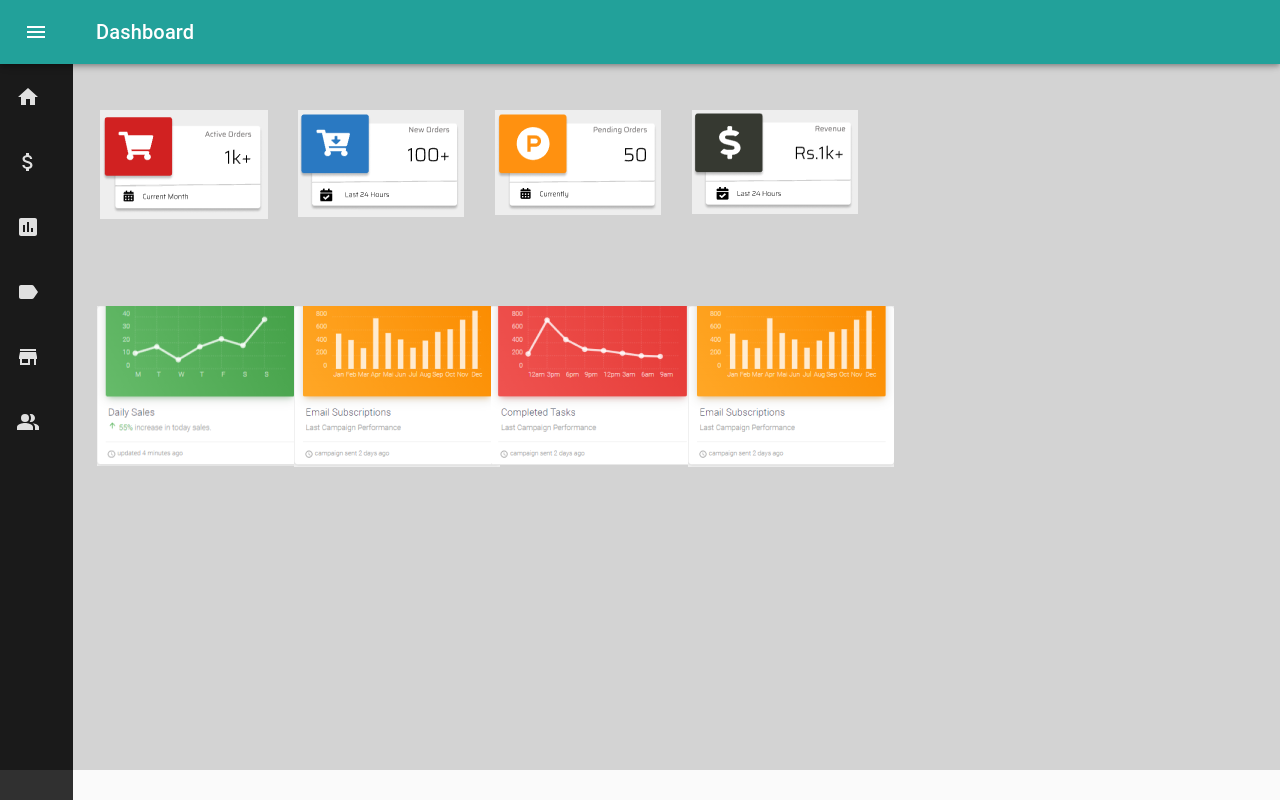
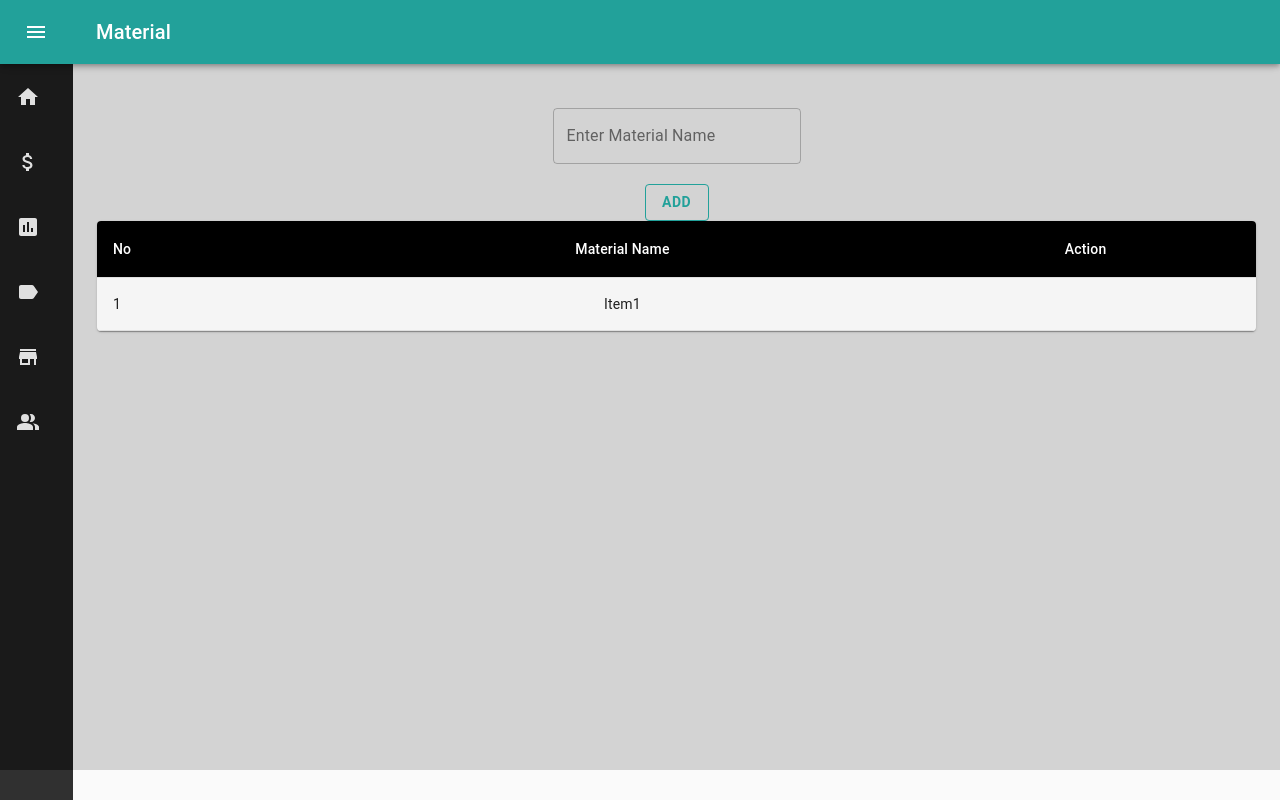
Before and after one commit to wabbi-khan/xcl-hitech, a React (Create React App) app: page /purchase/material in a window 1280 px wide. Built offline with nearby package versions, Linux system fonts and the light colour scheme.

Commit message:
purchase dashboard complete & material continue

```diff
--- a/src/App.jsx
+++ b/src/App.jsx
@@ -1,14 +1,28 @@
 import React from 'react';
 import './App.css';
+import {
+  BrowserRouter,
+  Switch,
+  Route,
+  Link
+} from "react-router-dom";
+import Login from './login/Login';
+import PurchaseDashboard from './dashboard/purchase/PurchaseDashboard';
+import Material from './dashboard/purchase/material/Material';
 import Dashboard from './dashboard/Dashboard';
-import Sidenav from './dashboard/SideNav/Sidenav';
-import Login from './login/Login'
+
+
+
+
 
 function App() {
   return (
-    <div className="App">
-      <Dashboard/>
-    </div>
+    <BrowserRouter>
+      <Route exact path="/" component={Login} />
+      <Route exact path="/dashboard" component={Dashboard} />
+      <Route exact path="/purchasedashboard" component={PurchaseDashboard} />
+      <Route exact path="/purchase/material" component={Material} />
+    </BrowserRouter>
   );
 }
 
--- a/src/config/Router.jsx
+++ b/src/config/Router.jsx
@@ -5,6 +5,7 @@ import {
     Route,
     Link
   } from "react-router-dom";
+import Material from '../dashboard/purchase/material/Material';
 import PurchaseDashboard from '../dashboard/purchase/PurchaseDashboard';
 import Sidenav from '../dashboard/SideNav/Sidenav';
 import Login from '../login/Login';
@@ -17,6 +18,7 @@ const Router = () => {
                 <Router exact path="/" component={Login}/>
                 <Router exact path="/sidenav" component={Sidenav}/>
                 <Router exact path="/purchasedashboard" component={PurchaseDashboard}/>
+                <Router exact path="/purchase/material" component={Material}/>
             </Router>
         </BrowserRouter>
     )
--- a/src/dashboard/Dashboard.jsx
+++ b/src/dashboard/Dashboard.jsx
@@ -1,13 +1,5 @@
 import React from 'react'
 import { makeStyles } from '@material-ui/core/styles';
-import Card from '@material-ui/core/Card';
-import CardActionArea from '@material-ui/core/CardActionArea';
-import CardActions from '@material-ui/core/CardActions';
-import CardContent from '@material-ui/core/CardContent';
-import CardMedia from '@material-ui/core/CardMedia';
-import Button from '@material-ui/core/Button';
-import Typography from '@material-ui/core/Typography';
-import Paper from '@material-ui/core/Paper';
 import Grid from '@material-ui/core/Grid';
 import DashboardImg1 from '../images/1.PNG'
 import DashboardImg2 from '../images/2.PNG'
@@ -17,8 +9,10 @@ import DashboardImg5 from '../images/5.PNG'
 import DashboardImg6 from '../images/6.PNG'
 import DashboardImg7 from '../images/7.PNG'
 import Sidenav from './SideNav/Sidenav';
+import {withRouter} from 'react-router-dom';
+// import { ThemeProvider } from '@material-ui/styles'
 
-const useStyles = makeStyles({
+const useStyles = makeStyles((theme) => ({
     // root: {
     //     maxWidth: 345,
     //     backgroundColor: 'grey',
@@ -33,7 +27,26 @@ const useStyles = makeStyles({
         textAlign: 'center',
         // color: theme.palette.text.secondary,
     },
-});
+    images: {
+        [theme.breakpoints.up('md')]: {
+            marginLeft: 30,
+        },
+        [theme.breakpoints.down('sm')]: {
+            marginLeft: -10,
+            marginTop: -10,
+        },
+    },
+    images1: {
+        [theme.breakpoints.up('md')]: {
+            marginLeft: 30,
+            marginTop: 50,
+        },
+        [theme.breakpoints.down('sm')]: {
+            marginLeft: -10,
+            marginTop: 10,
+        },
+    },
+}));
 
 const Dashboard = () => {
     const classes = useStyles();
@@ -42,35 +55,38 @@ const Dashboard = () => {
         <Sidenav title={ 'Dashboard' }>
             <div>
                 <div className={classes.root}>
-                    <Grid container spacing={3} style={{ marginTop: 10,}}>
-                        <Grid item lg={2} md={2} sm={12} xs={12}>
-                            <img src={DashboardImg4} alt="" />
+                    <Grid container spacing={3}>
+                        <Grid item lg={2} md={2} sm={12} xs={12} className={classes.images}>
+                            <img src={DashboardImg4} alt="" width="240" height="170"/>
                         </Grid>
 
-                        <Grid item lg={2} md={2} sm={12} xs={12}>
-                            <img src={DashboardImg5} alt="" />
+                        <Grid item lg={2} md={2} sm={12} xs={12} className={classes.images}>
+                            <img src={DashboardImg5} alt="" width="240" height="170" />
                         </Grid>
 
-                        <Grid item lg={2} md={2} sm={12} xs={12}>
-                            <img src={DashboardImg6} alt="" />
+                        <Grid item lg={2} md={2} sm={12} xs={12} className={classes.images}>
+                            <img src={DashboardImg6} alt="" width="240" height="170" />
                         </Grid>
 
-                        <Grid item lg={2} md={2} sm={12} xs={12}>
-                            <img src={DashboardImg7} alt="" />
+                        <Grid item lg={2} md={2} sm={12} xs={12} className={classes.images}>
+                            <img src={DashboardImg7} alt="" width="240" height="170" />
                         </Grid>
                     </Grid>
-                    <Grid container spacing={3} style={{ marginTop: 70,}}>
-                        <Grid item lg={2} md={2} sm={12} xs={12}>
-                            <img src={DashboardImg1} alt="" />
+                    <Grid container spacing={3}>
+                        <Grid item lg={2} md={2} sm={12} xs={12} className={classes.images1}>
+                            <img src={DashboardImg1} alt="" width="240" height="200"/>
                         </Grid>
-                        <Grid item lg={2} md={2} sm={12} xs={12}>
-                            <img src={DashboardImg2} alt="" />
+
+                        <Grid item lg={2} md={2} sm={12} xs={12} className={classes.images1}>
+                            <img src={DashboardImg2} alt="" width="240" height="200" />
                         </Grid>
-                        <Grid item lg={2} md={2} sm={12} xs={12}>
-                            <img src={DashboardImg3} alt="" />
+
+                        <Grid item lg={2} md={2} sm={12} xs={12} className={classes.images1}>
+                            <img src={DashboardImg3} alt="" width="240" height="200" />
                         </Grid>
-                        <Grid item lg={2} md={2} sm={12} xs={12}>
-                            <img src={DashboardImg2} alt="" />
+
+                        <Grid item lg={2} md={2} sm={12} xs={12} className={classes.images1}>
+                            <img src={DashboardImg2} alt="" width="240" height="200" />
                         </Grid>
                     </Grid>
 
@@ -109,4 +125,4 @@ const Dashboard = () => {
     )
 }
 
-export default Dashboard
+export default withRouter(Dashboard)
--- a/src/dashboard/SideNav/Sidenav.jsx
+++ b/src/dashboard/SideNav/Sidenav.jsx
@@ -456,7 +456,6 @@ import ChevronRightIcon from '@material-ui/icons/ChevronRight';
 import ListItem from '@material-ui/core/ListItem';
 import ListItemIcon from '@material-ui/core/ListItemIcon';
 import ListItemText from '@material-ui/core/ListItemText';
-import InboxIcon from '@material-ui/icons/MoveToInbox';
 import MailIcon from '@material-ui/icons/Mail';
 import HomeIcon from '@material-ui/icons/Home';
 import AttachMoneyIcon from '@material-ui/icons/AttachMoney';
@@ -467,6 +466,7 @@ import Collapse from '@material-ui/core/Collapse';
 import LabelIcon from '@material-ui/icons/Label';
 import StoreIcon from '@material-ui/icons/Store';
 import PeopleAltIcon from '@material-ui/icons/PeopleAlt';
+import { withRouter } from 'react-router-dom';
 
 const drawerWidth = 270;
 
@@ -541,8 +541,8 @@ const useStyles = makeStyles((theme) => ({
     },
 }));
 
-export default function Sidenav(props) {
-    const { title, children } = props;
+ function Sidenav(props) {
+    const { title, history,  children } = props;
     const classes = useStyles();
     const theme = useTheme();
     const [open, setOpen] = React.useState(false);
@@ -556,9 +556,9 @@ export default function Sidenav(props) {
         setOpen(false);
     };
 
-    function handleDropdown1() {
-        setOpen1(!open1)
-      }
+    // function handleDropdown1() {
+    //     setOpen1(!open1);
+    // }
 
     return (
         <div className={classes.root}>
@@ -611,18 +611,33 @@ export default function Sidenav(props) {
                             <ListItemIcon style={{ background: 'black', color: 'whitesmoke', }}>
                                 {index % 2 === 0 ? <HomeIcon /> : <MailIcon />}
                             </ListItemIcon>
-                            <ListItemText primary={text} />
+                            <ListItemText
+                                primary={text}
+                                onClick={() => {
+                                    history.push('/dashboard')
+                                }}
+                            />
                         </ListItem>
                     ))}
                 </List>
                 <Divider />
                 <List>
                     {['Purchase'].map((text, index) => (
-                        <ListItem button key={text} onClick={handleDropdown1}>
+                        <ListItem
+                            button key={text}
+                            onClick={() => {
+                                setOpen1(!open1)
+                            }}
+                        >
                             <ListItemIcon style={{ background: 'black', color: 'whitesmoke', }}>
                                 {index % 2 === 0 ? <AttachMoneyIcon /> : <MailIcon />}
                             </ListItemIcon>
-                            <ListItemText primary={text} />
+                            <ListItemText
+                                primary={text}
+                                onClick={() => {
+                                    history.push('/purchasedashboard')
+                                }}
+                            />
                             {open1 ? <IconExpandLess /> : <IconExpandMore />}
                         </ListItem>
 
@@ -630,8 +645,13 @@ export default function Sidenav(props) {
                     <Collapse in={open1} timeout="auto" unmountOnExit>
                         <Divider />
                         <List component="div" disablePadding>
-                            <ListItem button className={classes.menuItem}>
-                                <ListItemText inset primary="Material" />
+                            <ListItem button
+                                      className={classes.menuItem}
+                                      onClick={() => {
+                                        history.push('/purchase/material')
+                                      }}
+                            >
+                            <ListItemText inset primary="Material" />
                             </ListItem>
                             <ListItem button className={classes.menuItem}>
                                 <ListItemText inset primary="Vendors" />
@@ -704,3 +724,4 @@ export default function Sidenav(props) {
         </div>
     );
 }
+export default withRouter(Sidenav);
--- a/src/dashboard/purchase/PurchaseDashboard.jsx
+++ b/src/dashboard/purchase/PurchaseDashboard.jsx
@@ -1,10 +1,97 @@
 import React from 'react'
+import Sidenav from '../SideNav/Sidenav'
+import { makeStyles } from '@material-ui/core/styles';
+import Grid from '@material-ui/core/Grid';
+import DashboardImg1 from '../../images/1.PNG'
+import DashboardImg2 from '../../images/2.PNG'
+import DashboardImg3 from '../../images/3.PNG'
+import DashboardImg4 from '../../images/4.PNG'
+import DashboardImg5 from '../../images/5.PNG'
+import DashboardImg6 from '../../images/6.PNG'
+import DashboardImg7 from '../../images/7.PNG'
+import {withRouter} from 'react-router-dom';
+
+const useStyles = makeStyles((theme) => ({
+    // root: {
+    //     maxWidth: 345,
+    //     backgroundColor: 'grey',
+    //     marginRight: 900,
+
+    // },
+    root: {
+        flexGrow: 1,
+    },
+    paper: {
+        // padding: theme.spacing(2),
+        textAlign: 'center',
+        // color: theme.palette.text.secondary,
+    },
+    images: {
+        [theme.breakpoints.up('md')]: {
+            marginLeft: 30,
+        },
+        [theme.breakpoints.down('sm')]: {
+            marginLeft: -10,
+            marginTop: -10,
+        },
+    },
+    images1: {
+        [theme.breakpoints.up('md')]: {
+            marginLeft: 30,
+            marginTop: 50,
+        },
+        [theme.breakpoints.down('sm')]: {
+            marginLeft: -10,
+            marginTop: 10,
+        },
+    },
+}));
 
 const PurchaseDashboard = () => {
+    const classes = useStyles();
+
     return (
-        <div>
-            <h1>purchase</h1>
-        </div>
+        <Sidenav title={ 'Purchase Dashboard' }>
+            <div>
+            <div className={classes.root}>
+                    <Grid container spacing={3}>
+                        <Grid item lg={2} md={2} sm={12} xs={12} className={classes.images}>
+                            <img src={DashboardImg4} alt="" width="240" height="170"/>
+                        </Grid>
+
+                        <Grid item lg={2} md={2} sm={12} xs={12} className={classes.images}>
+                            <img src={DashboardImg5} alt="" width="240" height="170" />
+                        </Grid>
+
+                        <Grid item lg={2} md={2} sm={12} xs={12} className={classes.images}>
+                            <img src={DashboardImg6} alt="" width="240" height="170" />
+                        </Grid>
+
+                        <Grid item lg={2} md={2} sm={12} xs={12} className={classes.images}>
+                            <img src={DashboardImg7} alt="" width="240" height="170" />
+                        </Grid>
+                    </Grid>
+                    <Grid container spacing={3}>
+                        <Grid item lg={2} md={2} sm={12} xs={12} className={classes.images1}>
+                            <img src={DashboardImg1} alt="" width="240" height="200"/>
+                        </Grid>
+
+                        <Grid item lg={2} md={2} sm={12} xs={12} className={classes.images1}>
+                            <img src={DashboardImg2} alt="" width="240" height="200" />
+                        </Grid>
+
+                        <Grid item lg={2} md={2} sm={12} xs={12} className={classes.images1}>
+                            <img src={DashboardImg3} alt="" width="240" height="200" />
+                        </Grid>
+
+                        <Grid item lg={2} md={2} sm={12} xs={12} className={classes.images1}>
+                            <img src={DashboardImg2} alt="" width="240" height="200" />
+                        </Grid>
+                    </Grid>
+
+                </div>
+            </div>
+        </Sidenav>
     )
 }
 
--- /dev/null
+++ b/src/dashboard/purchase/material/Material.jsx
@@ -0,0 +1,116 @@
+import React from 'react'
+import Sidenav from '../../SideNav/Sidenav'
+import { makeStyles, withStyles } from '@material-ui/core/styles';
+import TextField from '@material-ui/core/TextField';
+import Container from '@material-ui/core/Container';
+import Button from '@material-ui/core/Button';
+import Table from '@material-ui/core/Table';
+import TableBody from '@material-ui/core/TableBody';
+import TableCell from '@material-ui/core/TableCell';
+import TableContainer from '@material-ui/core/TableContainer';
+import TableHead from '@material-ui/core/TableHead';
+import TableRow from '@material-ui/core/TableRow';
+import Paper from '@material-ui/core/Paper';
+
+const StyledTableCell = withStyles((theme) => ({
+    head: {
+        backgroundColor: theme.palette.common.black,
+        color: theme.palette.common.white,
+    },
+    body: {
+        fontSize: 14,
+    },
+}))(TableCell);
+
+const StyledTableRow = withStyles((theme) => ({
+    root: {
+        '&:nth-of-type(odd)': {
+            backgroundColor: theme.palette.action.hover,
+        },
+    },
+}))(TableRow);
+
+function createData(No, name, Action) {
+    return { No, name, Action };
+}
+
+const rows = [
+    createData(1, 'Item1'),
+
+];
+
+const useStyles = makeStyles((theme) => ({
+    root: {
+        '& > *': {
+            margin: theme.spacing(1),
+            width: '25ch',
+        },
+    },
+    mainContainer: {
+        textAlign: 'center',
+        marginTop: 20,
+    },
+    addButton: {
+        marginTop: 20,
+        color: '#22A19A',
+        borderColor: '#22A19A',
+        fontWeight: 'bold',
+        '&:hover': {
+            border: 'none',
+            backgroundColor: '#22A19A',
+            color: 'whitesmoke',
+        }
+    },
+    table: {
+        minWidth: 700,
+    },
+}));
+
+const Material = () => {
+    const classes = useStyles();
+
+    return (
+        <Sidenav title={'Material'}>
+            <div>
+                <Container className={classes.mainContainer}>
+                    <TextField id="outlined-basic"
+                        label="Enter Material Name"
+                        variant="outlined"
+                        type="text"
+                    />
+                    <div>
+                        <Button variant="outlined" color="primary"
+                            className={classes.addButton}
+                        >
+                            Add
+                        </Button>
+                    </div>
+                </Container>
+                <TableContainer component={Paper}>
+                    <Table className={classes.table} aria-label="customized table">
+                        <TableHead>
+                            <TableRow>
+                                <StyledTableCell>No</StyledTableCell>
+                                <StyledTableCell align="center">Material Name</StyledTableCell>
+                                <StyledTableCell align="center">Action</StyledTableCell>
+                            </TableRow>
+                        </TableHead>
+                        <TableBody>
+                            {rows.map((row) => (
+                                <StyledTableRow key={row.name}>
+                                    <StyledTableCell component="th" scope="row">
+                                        {row.No}
+                                    </StyledTableCell>
+                                    <StyledTableCell align="center">{row.name}</StyledTableCell>
+                                    <StyledTableCell align="center">{row.Action}</StyledTableCell>
+                                </StyledTableRow>
+                            ))}
+                        </TableBody>
+                    </Table>
+                </TableContainer>
+            </div>
+        </Sidenav>
+    )
+}
+
+export default Material
```
Also changed, not shown: src/login/Login.jsx (+7 -10 lines).
